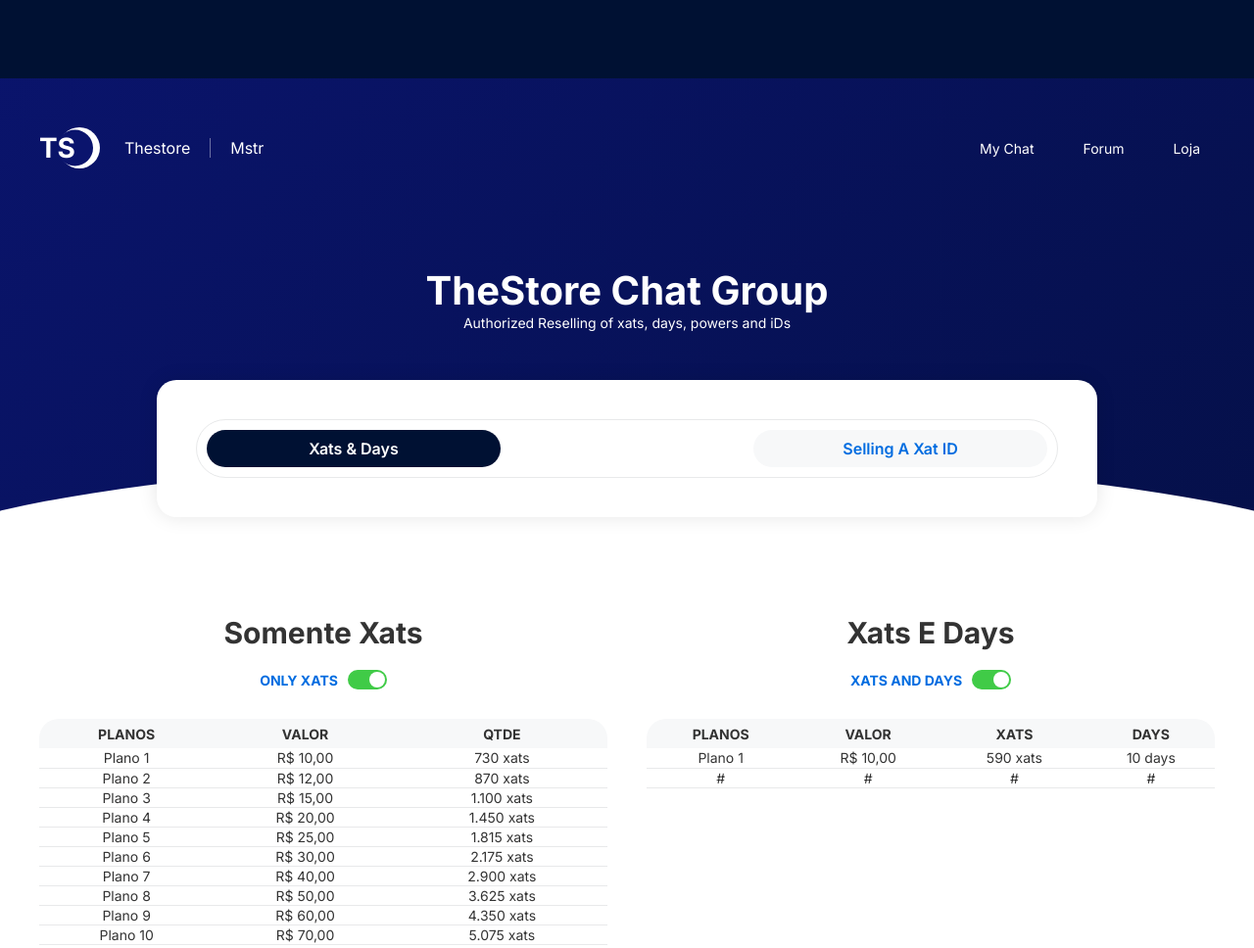
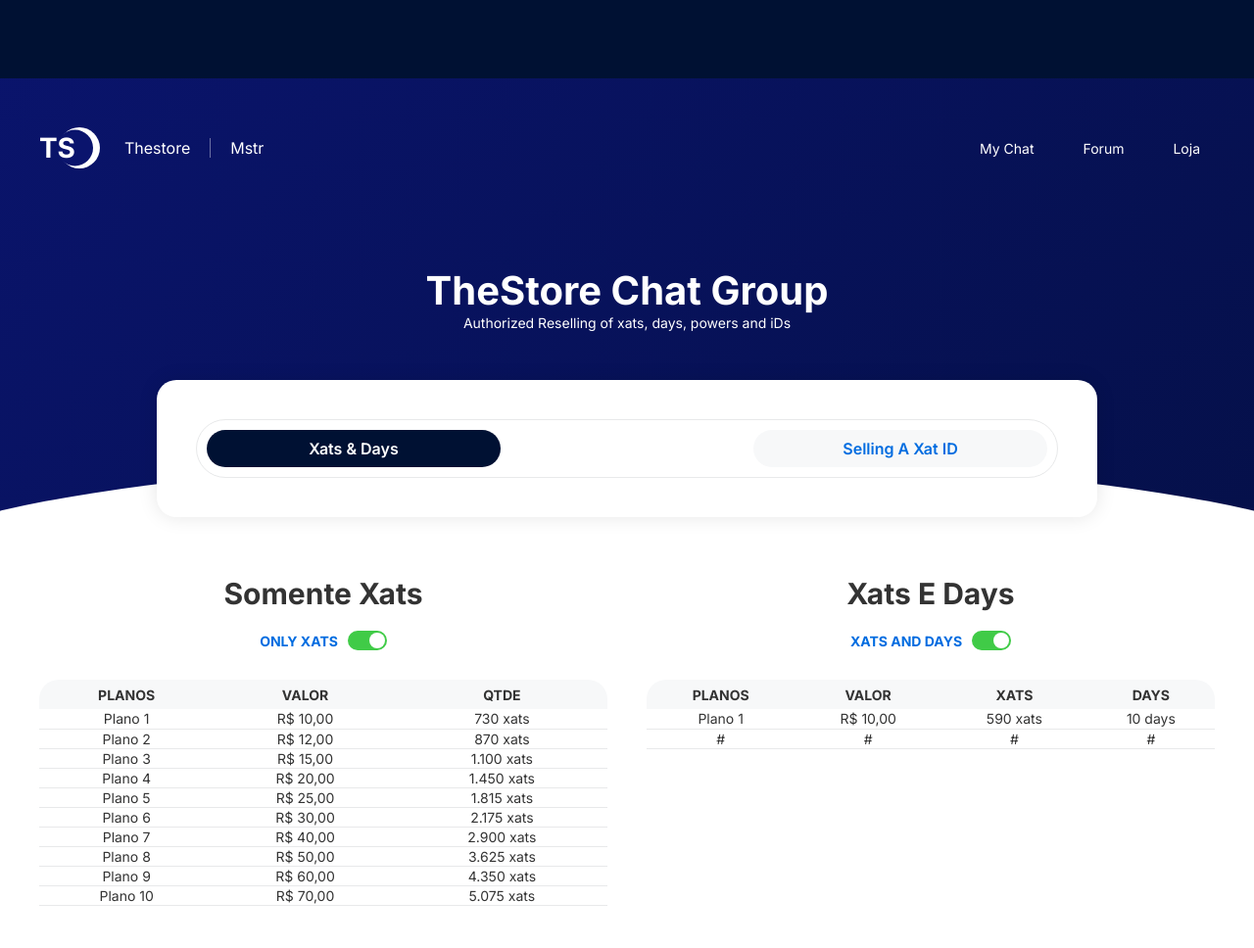
Before and after one commit to TheStore1007/TheStore, a plain HTML site: page index.html in a window 1280 px wide. Shown: the top 968 px of the page at 98% size. Drawn offline with Linux system fonts and the light colour scheme.

Commit message:
Update index.css

```diff
--- a/assets/css/index.css
+++ b/assets/css/index.css
@@ -265,7 +265,7 @@ button {
 .wrapper_pages{
       position: relative;
       width: 100%;
-      transform: translateY(-10rem);
+      transform: translateY(-14rem);
 }
 
 .ids_page,
```
